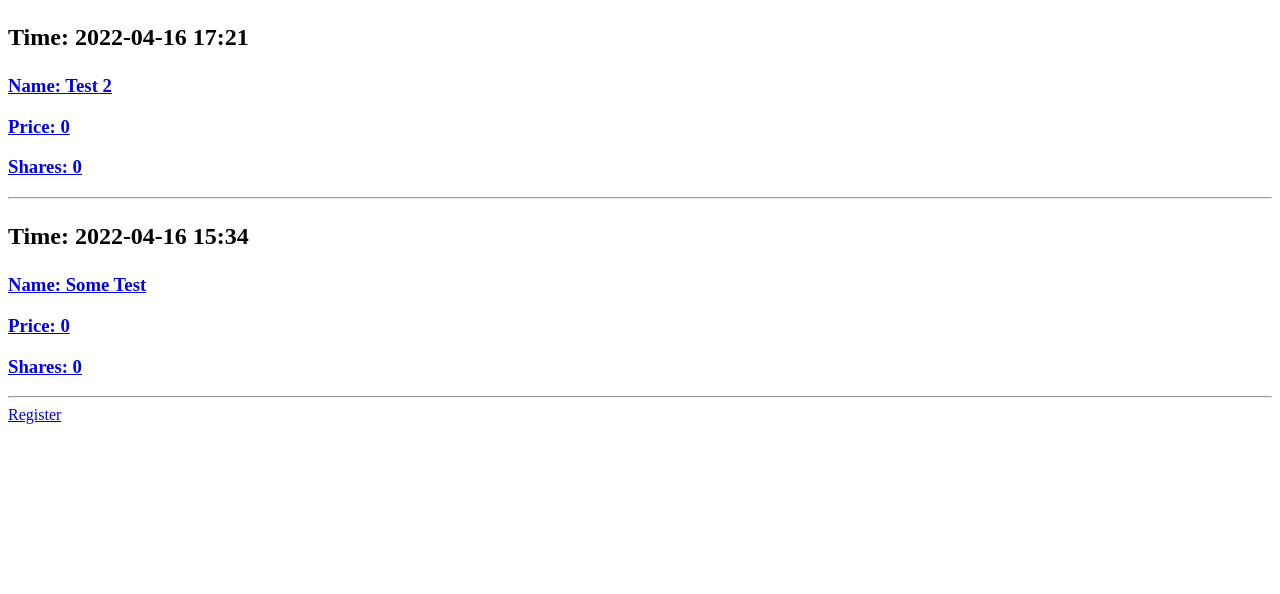
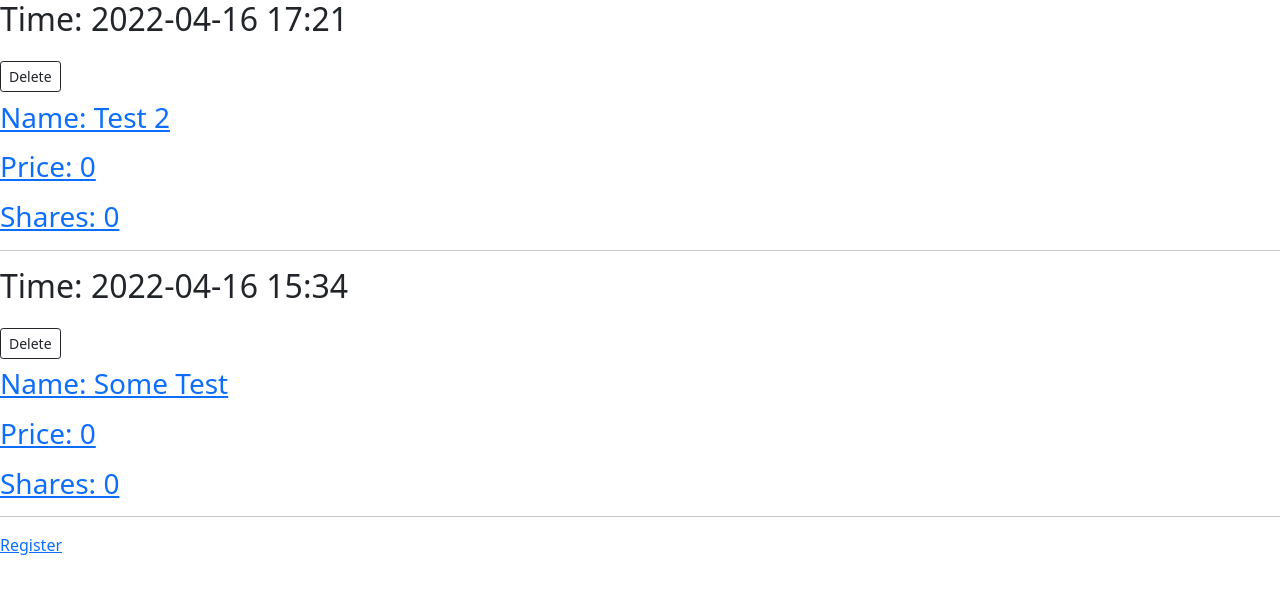
Before and after one commit to pinballtec/Trader_notes, a Django app: page /entry-list in a window 1280 px wide. Shown: the top 594 px of the page. Run offline with Django 4.2, Linux system fonts and the light colour scheme; data comes from the database, SQL or seed files in the repository; both versions use the stored data as it was after the commit.

Commit message:
delete button is added

```diff
--- a/project/app_app/templates/app_app/entry_detail.html
+++ b/project/app_app/templates/app_app/entry_detail.html
@@ -6,6 +6,7 @@
 </head>
 <body>
 <article>
+    <h2><p>ID: {{entry.id}}</p></h2>
     <h2>{{ entry.date_created|date:'Y-m-d H:i' }}</h2>
     <h3>{{ entry.title }}</h3>
     <p>{{ entry.content }}</p>
--- a/project/app_app/templates/app_app/entry_list.html
+++ b/project/app_app/templates/app_app/entry_list.html
@@ -3,6 +3,8 @@
 <head>
     <meta charset="UTF-8">
     <title>Entry_List</title>
+    <!-- CSS only -->
+<link href="https://cdn.jsdelivr.net/npm/bootstrap@5.1.3/dist/css/bootstrap.min.css" rel="stylesheet" integrity="sha384-1BmE4kWBq78iYhFldvKuhfTAU6auU8tT94WrHftjDbrCEXSU1oBoqyl2QvZ6jIW3" crossorigin="anonymous">
 </head>
 <body>
 <!--{% block content %}-->
@@ -10,6 +12,7 @@
     <article>
         <h2 class="{{ entry.date_created|date:'l' }}">
             <p> Time: {{ entry.date_created|date:'Y-m-d H:i' }}</p>
+            <a href = "{% url 'entry-delete' entry.id %}" class="btn btn-outline-dark btn-sm m1">Delete</a>
         </h2>
         <h3>
             <a href="{% url 'entry-detail' entry.id %}">
```
Also changed, not shown: project/db.sqlite3.
